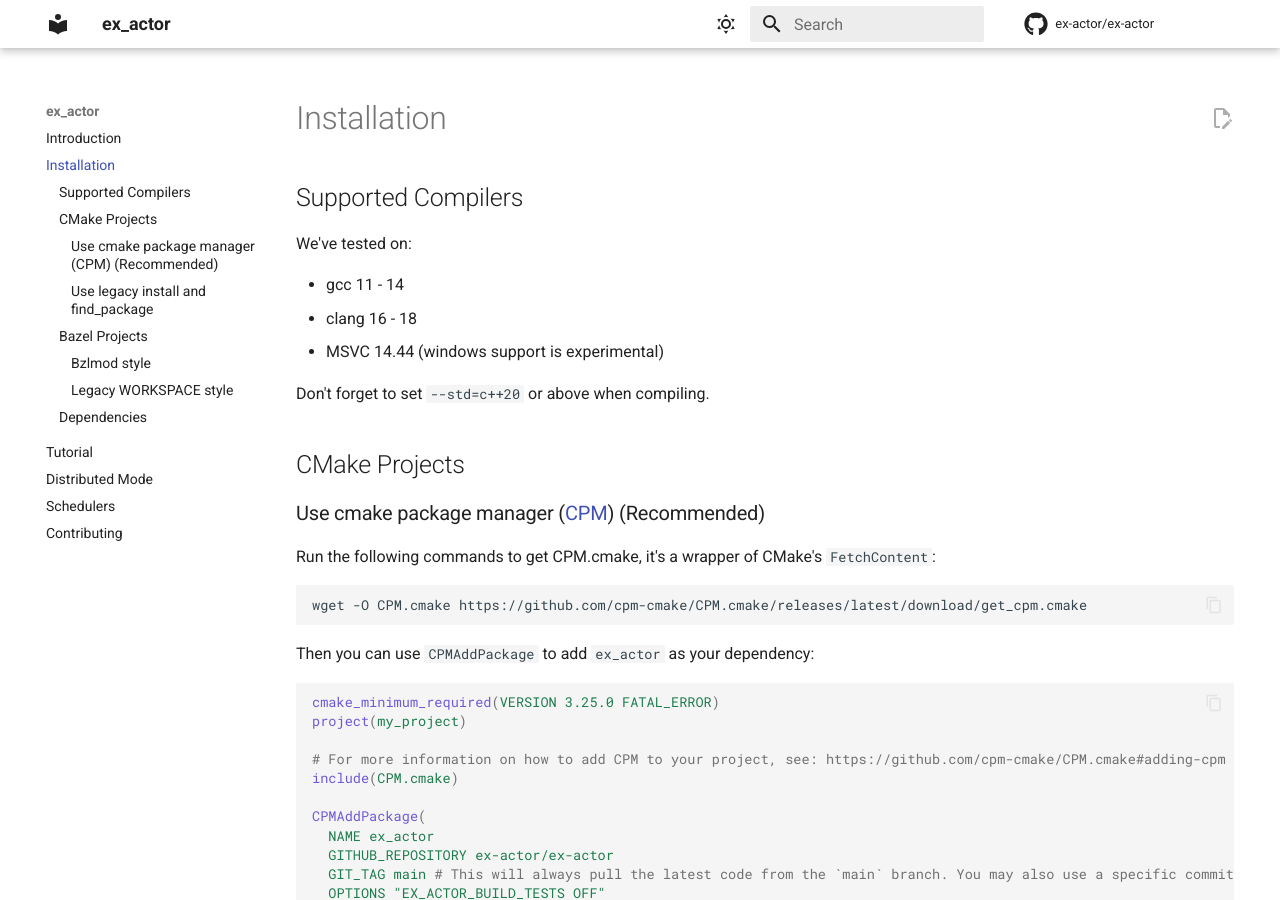
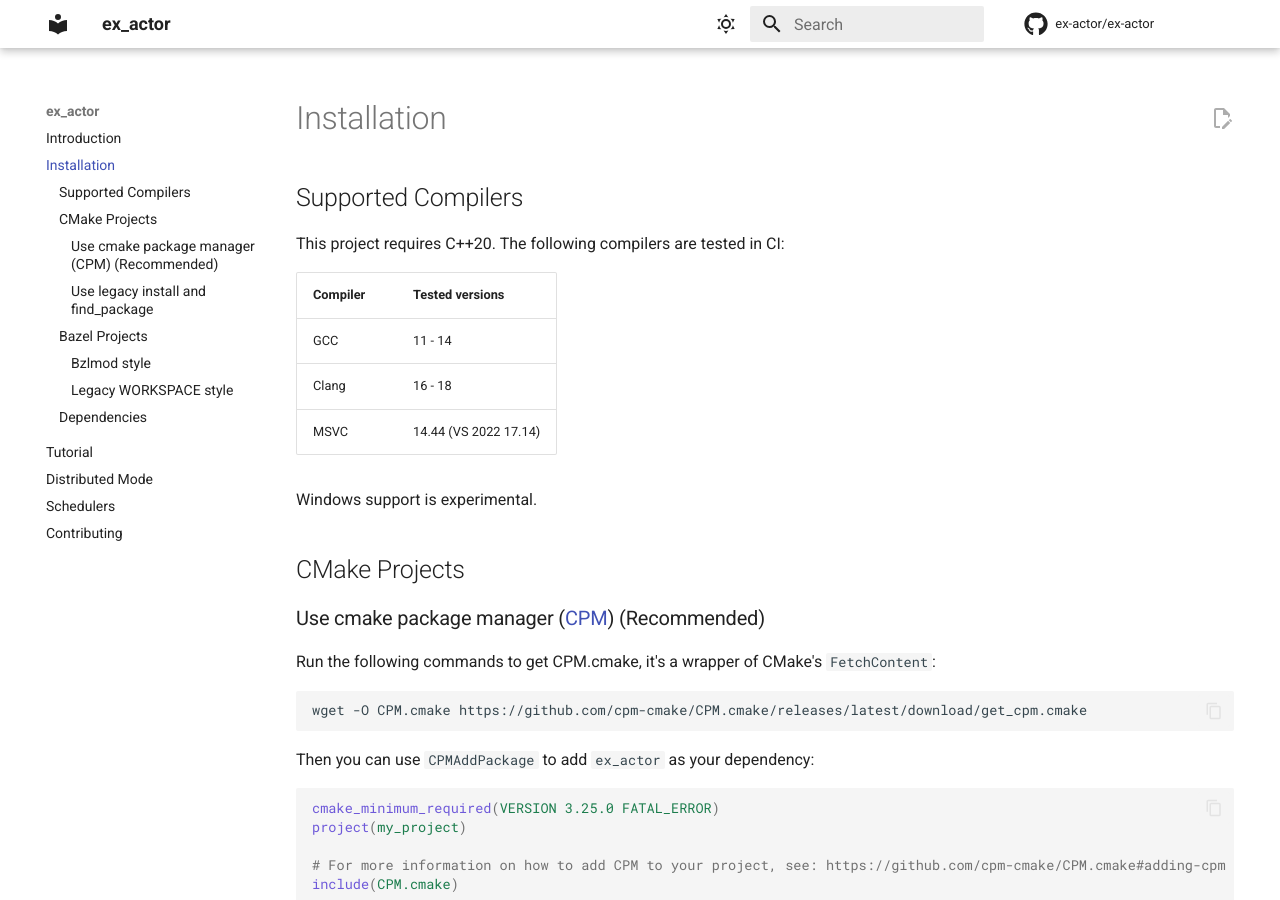
Before and after one commit to ex-actor/ex-actor, an MkDocs documentation site: the page built from docs/contents/installation.md, in a window 1280 px wide and 900 px high. Built offline with MkDocs 1.6.1 and Material for MkDocs 9.7.7, drawn with Linux system fonts in a browser that asks for light colours; comment, search, counter and statistics services are not loaded.

Commit message:
[docs] Add compiler requirements table (#234)
Add a compiler requirements table to both `CONTRIBUTING.md` and
`docs/contents/installation.md`

```diff
--- a/docs/contents/installation.md
+++ b/docs/contents/installation.md
@@ -2,13 +2,15 @@
 
 ## Supported Compilers
 
-We've tested on:
+This project requires C++20. The following compilers are tested in CI:
 
-  - gcc 11 - 14
-  - clang 16 - 18
-  - MSVC 14.44 (windows support is experimental)
+| Compiler | Tested versions |
+|----------|-----------------|
+| GCC      | 11 - 14         |
+| Clang    | 16 - 18         |
+| MSVC     | 14.44 (VS 2022 17.14) |
 
-Don't forget to set `--std=c++20` or above when compiling.
+Windows support is experimental.
 
 ## CMake Projects
 
```
Also changed, not shown: CONTRIBUTING.md (+7 -1 lines), 1 other file.
